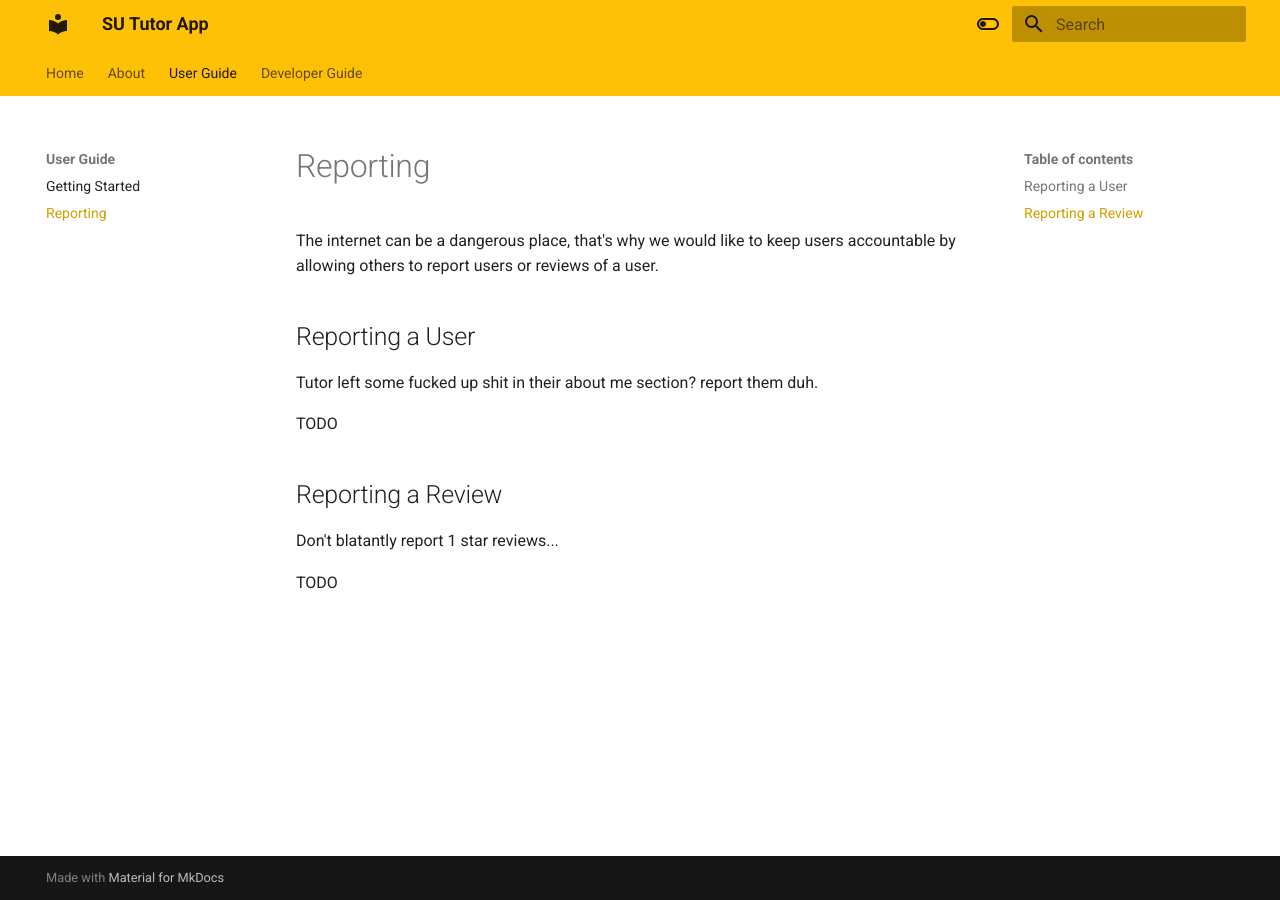
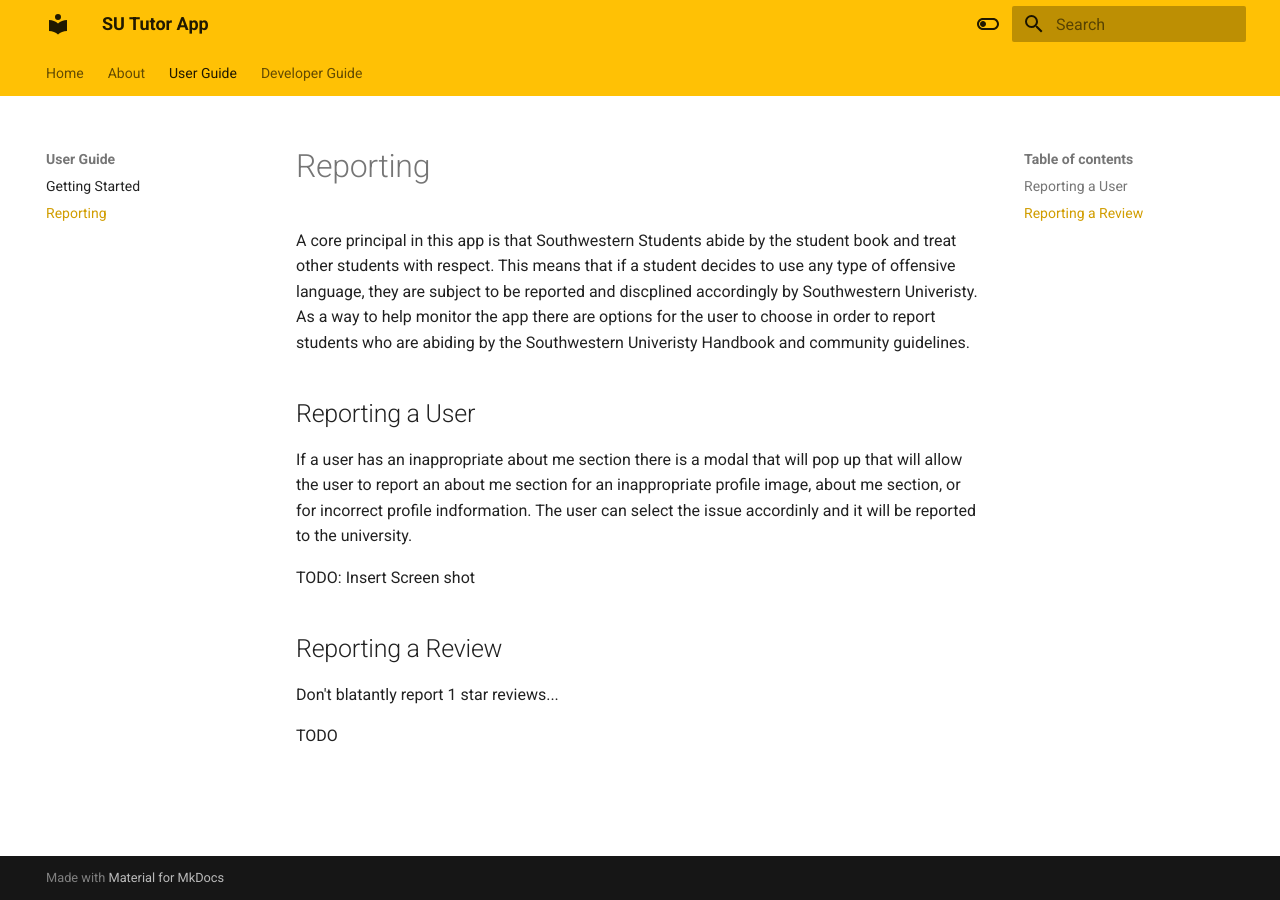
Before and after one commit to Southwestern-Higher-Learning/southwestern-higher-learning.github.io, an MkDocs documentation site: the page built from docs/user/reporting.md, in a window 1280 px wide. Built offline with MkDocs 1.6.1 and Material for MkDocs 9.7.7, drawn with Linux system fonts in a browser that asks for light colours.

Commit message:
Updated users manuel

```diff
--- a/docs/user/reporting.md
+++ b/docs/user/reporting.md
@@ -1,13 +1,12 @@
 # Reporting
 
-The internet can be a dangerous place, that's why we would like to keep users accountable
-by allowing others to report users or reviews of a user.
+A core principal in this app is that Southwestern Students abide by the student book and treat other students with respect. This means that if a student decides to use any type of offensive language, they are subject to be reported and discplined accordingly by Southwestern Univeristy. As a way to help monitor the app there are options for the user to choose in order to report students who are abiding by the Southwestern Univeristy Handbook and community guidelines.
 
 ## Reporting a User
 
-Tutor left some fucked up shit in their about me section? report them duh.
+If a user has an inappropriate about me section there is a modal that will pop up that will allow the user to report an about me section for an inappropriate profile image, about me section, or for incorrect profile indformation. The user can select the issue accordinly and it will be reported to the university.
 
-TODO
+TODO: Insert Screen shot
 
 ## Reporting a Review
 
```
